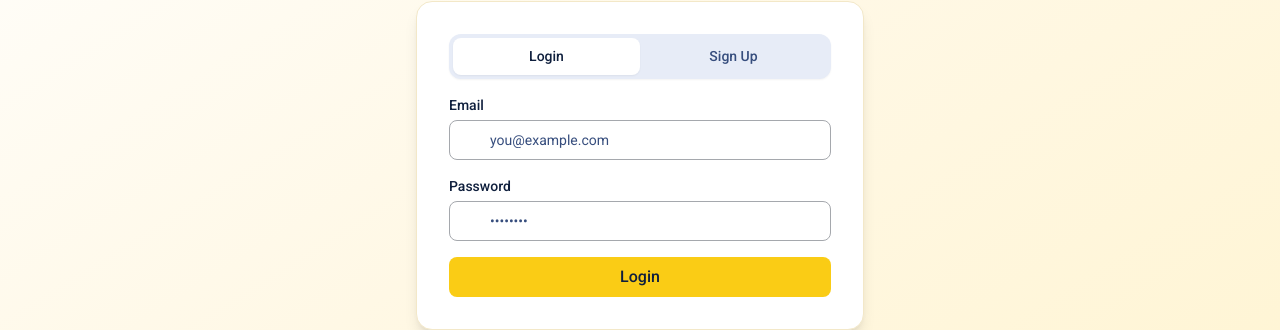
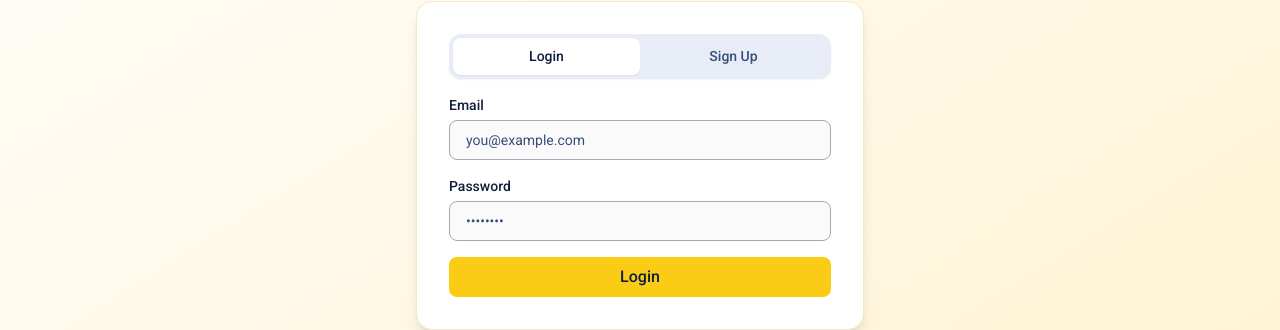
Before and after one commit to JayaniAnu10/Smart-Part-time-job-finder, a React (Vite) app in the folder frontend/part-time-react/: page /auth in a window 1280 px wide. Shown: the part 266-596 px from the top of the page. Built offline with nearby package versions, Linux system fonts and the light colour scheme.

Commit message:
Updated optional icon support of InputField component

```diff
--- a/frontend/part-time-react/src/components/InputField.tsx
+++ b/frontend/part-time-react/src/components/InputField.tsx
@@ -26,7 +26,7 @@ const InputField: React.FC<InputFieldProps> = ({
                     <img
                         src={icon}
                         alt="icon"
-                        className="absolute left-3 top-1/2 -translate-y-1/2 w-5 h-5 opacity-70"
+                        className="absolute left-3 top-1/2 -translate-y-1/2 w-5 h-5 opacity-100"
                     />
                 )}
 
@@ -36,10 +36,13 @@ const InputField: React.FC<InputFieldProps> = ({
                 placeholder={placeholder}
                 value={value}
                 onChange={onChange}
-                className="
-                    w-full h-[40px] pl-10 pr-4 bg-white border border-[#A5A8AD] rounded-lg text-[14px]
+                className={`
+                    w-full h-[40px] pr-4 bg-[#FAFAFA] border border-[#A5A8AD] rounded-lg text-[14px]
                     font-roboto text-[#111827] placeholder:text-[14px] placeholder:font-roboto placeholder:text-[#364D7D]
-                    outline-none focus:ring-1 focus:ring-[#FACC15] focus:border-[#FACC15] transition-all duration-200"
+                    outline-none focus:ring-1 focus:ring-[#FACC15] focus:border-[#FACC15] transition-all duration-200
+
+                    ${icon ? "pl-10" : "pl-4"} pr-4
+                `}
             />
             </div>
         </div>
```
